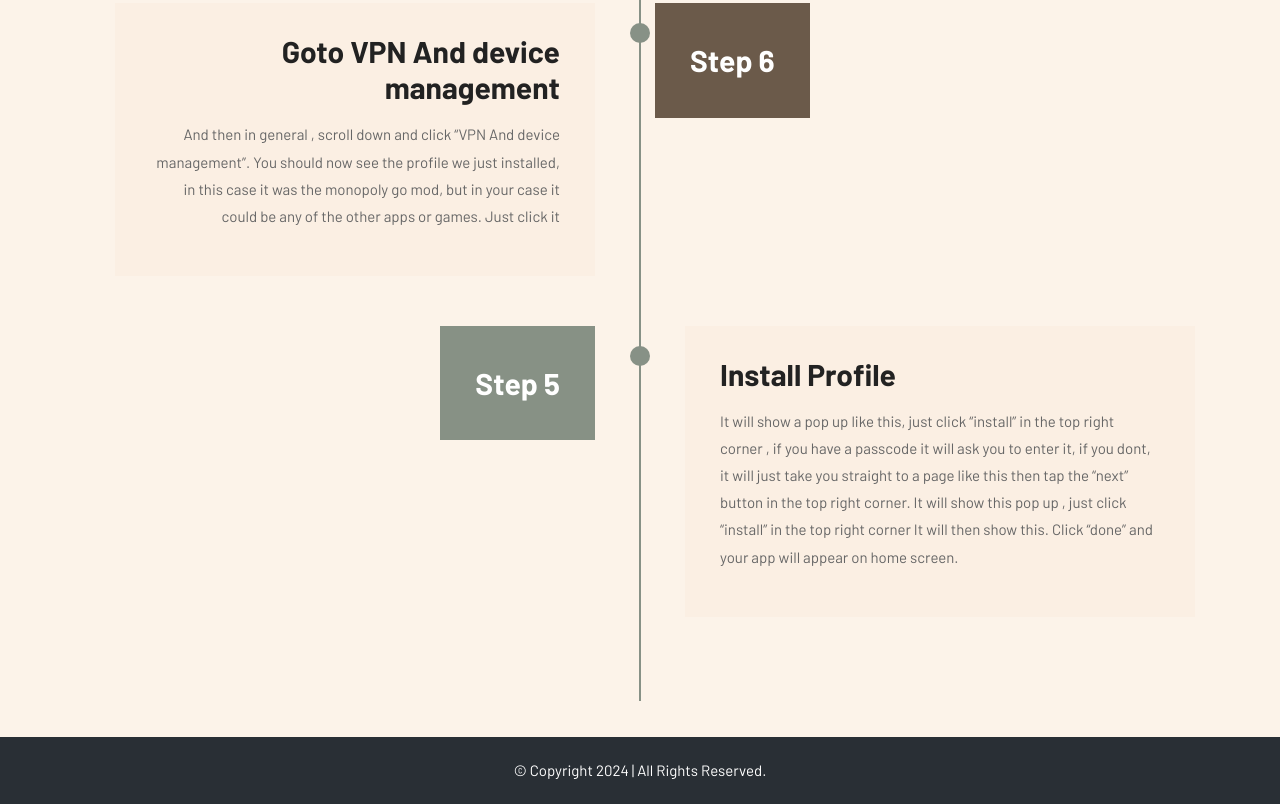
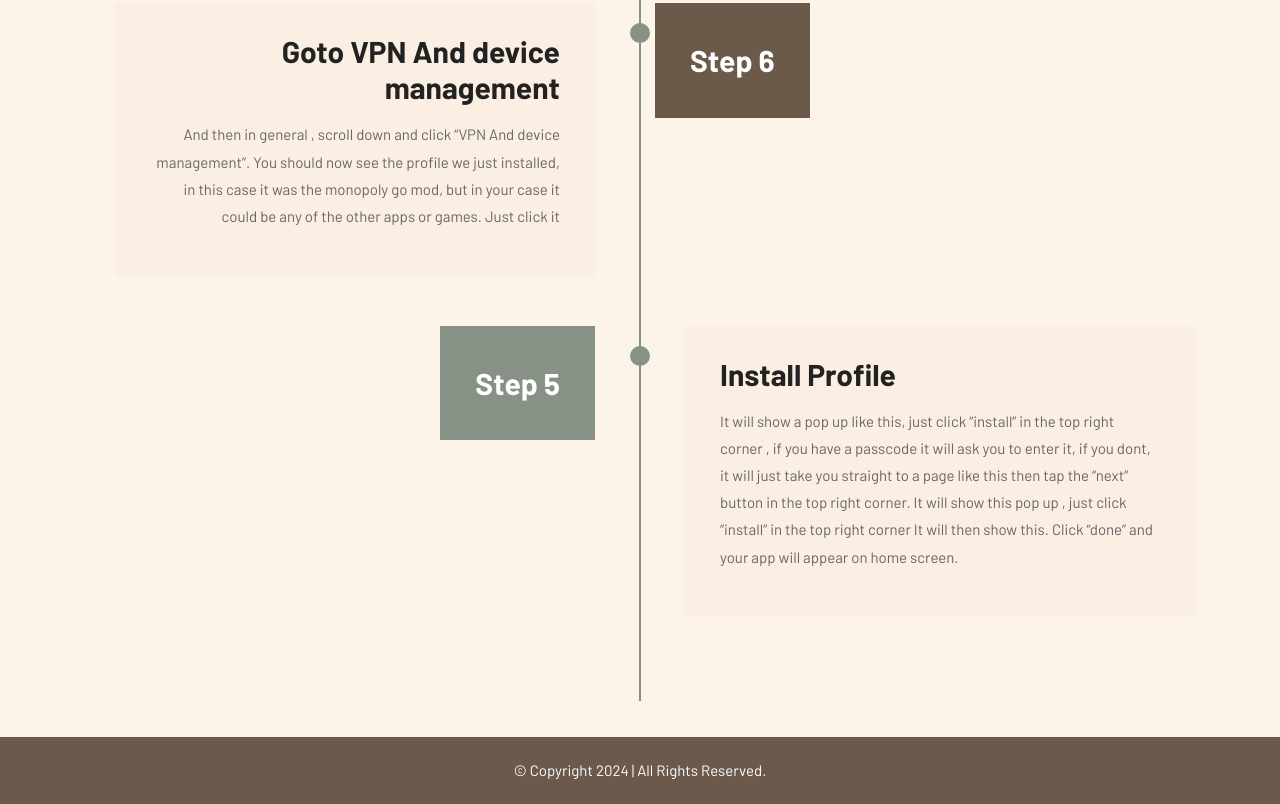
Before and after one commit to lakshay0825/tweakfix, a plain HTML site: page index.html in a window 1280 px wide. Shown: the part 1696-2500 px from the top of the page. Drawn offline with Linux system fonts and the light colour scheme.

Commit message:
footer color change

```diff
--- a/css/style.css
+++ b/css/style.css
@@ -769,7 +769,7 @@ select.form-control:not([size]):not([multiple]){
 }
 
 .footer-box{
-	background: #292f35;
+	background: #6b5a4c;
 	padding: 20px 0;
 }
 
```
